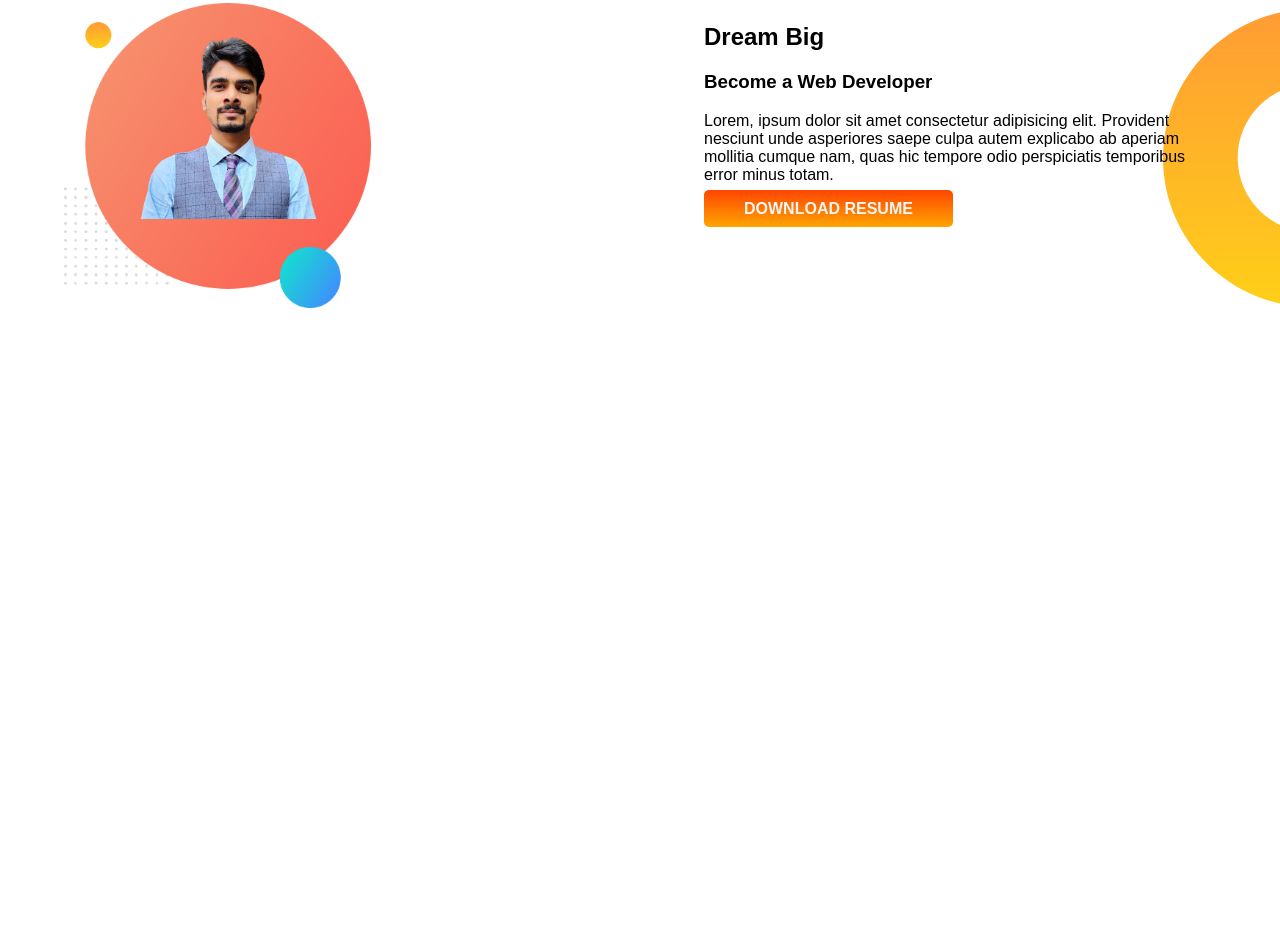
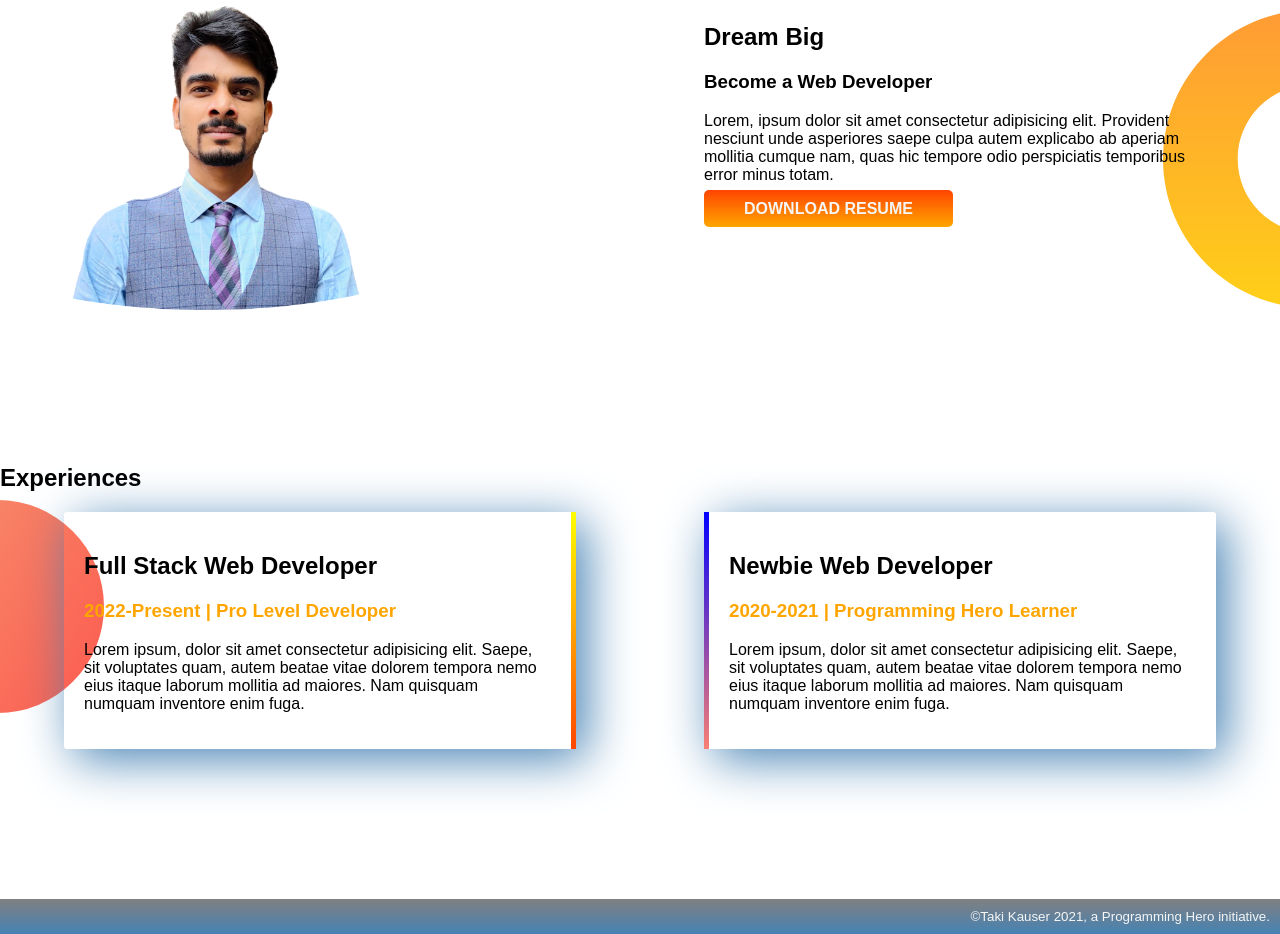
Before and after one commit to TakiKauser/developer-portfolio, a plain HTML site: page index.html in a window 1280 px wide. Shown: the part 534-1468 px from the top of the page. Before the commit the page ends 996 px from the top, so only its background shows below. Drawn offline with Linux system fonts and the light colour scheme; a web font is replaced by a local one.

Commit message:
experience and footer added

```diff
--- a/index.html
+++ b/index.html
@@ -11,21 +11,21 @@
     <link href="https://fonts.googleapis.com/css2?family=Otomanopee+One&display=swap" rel="stylesheet">
 </head>
 <body>
-    <section class="top-banner">
+    <section class="top-banner flexible-container">
         <div class="half-width">
             <h1>Welcome To</h1>
-            <h1> <span class="dev-name">Taki Kauser</span>'s World</h1>
+            <h1> <span class="orange-color-text">Taki Kauser</span>'s World</h1>
             <h3>Cyclist & Traveller</h3>
             <p>Lorem ipsum dolor sit amet consectetur adipisicing elit. Exercitationem porro voluptate sed, ab distinctio quidem commodi saepe ducimus incidunt iure odit facere amet aut at possimus repellendus modi nam veritatis!</p>
             <a class="linked-button" href="https://www.linkedin.com/in/taki-kauser/" target="_blank">HIRE ME</a>
         </div>
         <div class="half-width">
-            <img src="showOff/my-bg.png" alt="Taki's formal picture.">
+            <img src="showOff/taki_kauser.png" alt="Taki's formal picture.">
         </div>
     </section>
-    <section class="dream-big">
+    <section class="dream-big flexible-container">
         <div class="half-width">
-            <img src="showOff/my-bg.png" alt="Taki's formal picture.">
+            <img src="showOff/taki_kauser.png" alt="Taki's formal picture.">
         </div>
         <div class="half-width">
             <h2>Dream Big</h2>
@@ -34,6 +34,25 @@
             <a class="linked-button" href="https://www.linkedin.com/in/taki-kauser/" target="_blank">DOWNLOAD RESUME</a>
         </div>
     </section>
+    <section class="experience-area">
+        <h2>Experiences</h2>
+        <div class="flexible-container">
+            <div class="experience-item" id="pro-exp">
+                <h2>Full Stack Web Developer</h2>
+                <h3 class="orange-color-text">2022-Present | Pro Level Developer</h3>
+                <p>Lorem ipsum, dolor sit amet consectetur adipisicing elit. Saepe, sit voluptates quam, autem beatae vitae dolorem tempora nemo eius itaque laborum mollitia ad maiores. Nam quisquam numquam inventore enim fuga.</p>
+            </div>
+            <div class="experience-item" id="newbie-exp">
+                <h2>Newbie Web Developer</h2>
+                <h3 class="orange-color-text">2020-2021 | Programming Hero Learner</h3>
+                <p>Lorem ipsum, dolor sit amet consectetur adipisicing elit. Saepe, sit voluptates quam, autem beatae vitae dolorem tempora nemo eius itaque laborum mollitia ad maiores. Nam quisquam numquam inventore enim fuga.</p>
+            </div>
+        </div>
+    </section>
+
+    <footer>
+        <small>©Taki Kauser 2021, a Programming Hero initiative.</small>
+    </footer>
 
 </body>
 </html>
--- a/style.css
+++ b/style.css
@@ -5,10 +5,10 @@ body{
 h1{
     font-size: 50px;
 }
-.dev-name{
+.orange-color-text{
     color: orange;
 }
-section{
+.flexible-container{
     display: flex;
     margin-bottom: 150px;
 }
@@ -40,3 +40,33 @@ section{
     padding-right: 5%;
     padding-left: 5%;
 }
+.experience-item{
+    margin-left: 5%;
+    margin-right: 5%;
+    box-shadow: 10px 10px 50px steelblue;
+    width: 40%;
+    padding: 20px;
+    border-radius: 3px;
+}
+.experience-area{
+    background-image: url(images/exp-bg.png);
+    background-repeat: no-repeat;
+    background-position: left;
+}
+#pro-exp{
+    border-right: 5px solid;
+    border-image: linear-gradient(yellow, orangered);
+    border-image-slice: 1;
+}
+#newbie-exp{
+    border-left: 5px solid;
+    border-image: linear-gradient(blue, salmon);
+    border-image-slice: 1;
+}
+footer small{
+    display: block;
+    background-image:linear-gradient(gray, steelblue);
+    text-align: right;
+    color: whitesmoke;
+    padding: 10px;
+}
```
Also changed, not shown: showOff/taki.png (deleted), showOff/taki_kauser.png (added).
